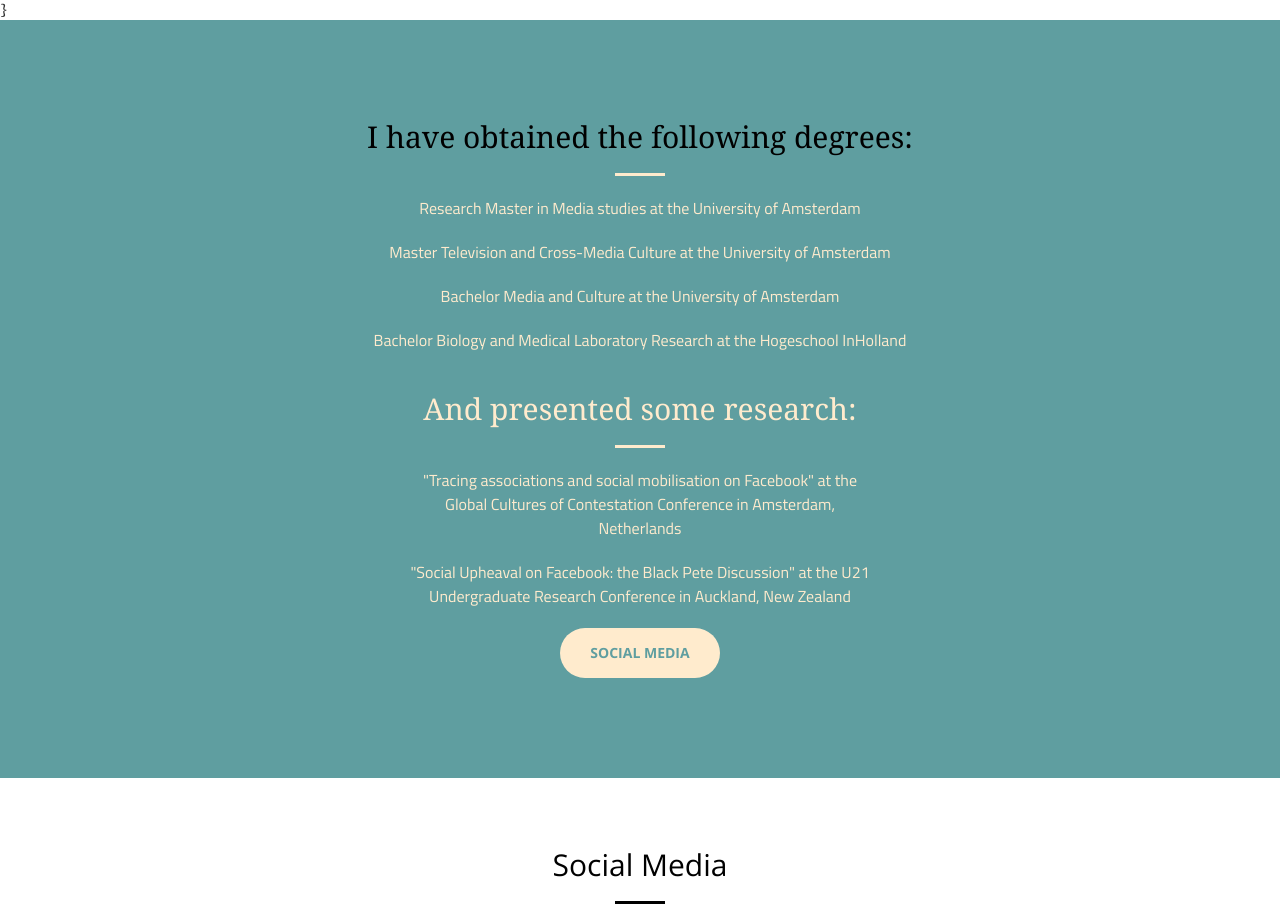
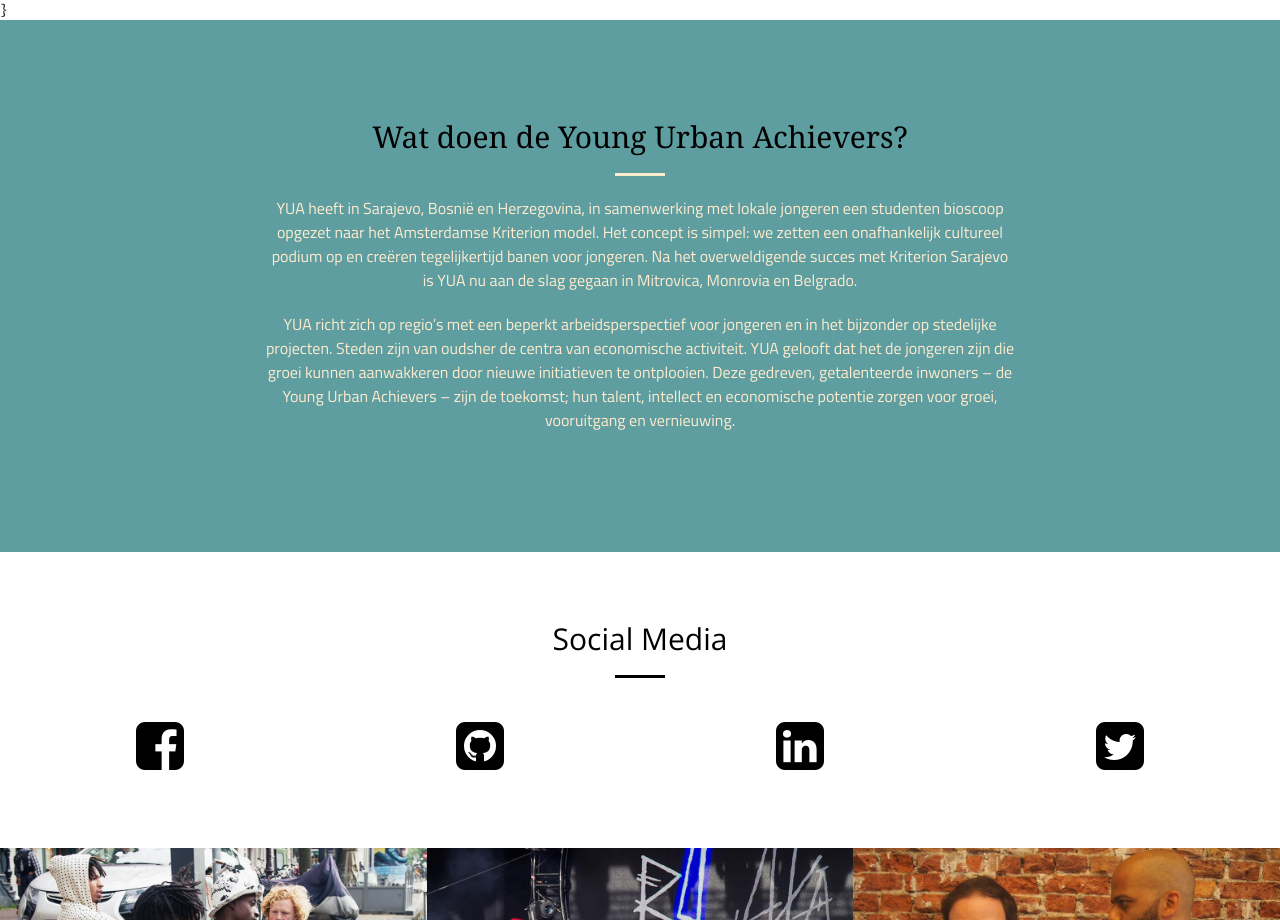
Before and after one commit to gijslebesque/YOUNG, a website: page index.html in a window 1280 px wide. Shown: the part 800-1720 px from the top of the page. Drawn offline with nearby package versions, Linux system fonts and the light colour scheme.

Commit message:
changed content in index.html: added description of YUA

```diff
--- a/index.html
+++ b/index.html
@@ -93,19 +93,10 @@
             <div class="container">
                 <div class="row">
                     <div class="col-lg-8 col-lg-offset-2 text-center">
-                        <h2 class="section-heading">I have obtained the following degrees:</h2>
+                        <h2 class="section-heading">Wat doen de Young Urban Achievers?</h2>
                         <hr class="light">
-                        <p class="text-faded">Research Master in Media studies at the University of Amsterdam</p>
-                        <p class="text-faded">Master Television and Cross-Media Culture at the University of Amsterdam</p>
-                        <p class="text-faded">Bachelor Media and Culture at the University of Amsterdam</p>
-                        <p class="text-faded">Bachelor Biology and Medical Laboratory Research at the Hogeschool InHolland</p>
-                        <div class="col-lg-8 col-lg-offset-2 text-center">
-                           <h2 class="section-heading2">And presented some research:</h2>
-                           <hr class="light">
-                           <p class="text-faded">"Tracing associations and social mobilisation on Facebook" at the Global Cultures of Contestation Conference in Amsterdam, Netherlands</p>
-                           <p class="text-faded">"Social Upheaval on Facebook: the Black Pete Discussion" at the U21 Undergraduate Research Conference in Auckland, New Zealand</p>
-                           <a href="#services" class="page-scroll btn btn-default btn-xl sr-button">Social Media</a>
-                       </div>
+                        <p class="text-faded">YUA heeft in Sarajevo, Bosnië en Herzegovina, in samenwerking met lokale jongeren een studenten bioscoop opgezet naar het Amsterdamse Kriterion model. Het concept is simpel: we zetten een onafhankelijk cultureel podium op en creëren tegelijkertijd banen voor jongeren. Na het overweldigende succes met Kriterion Sarajevo is YUA nu aan de slag gegaan in Mitrovica, Monrovia en Belgrado.</p>
+                        <p class="text-faded">YUA richt zich op regio’s met een beperkt arbeidsperspectief voor jongeren en in het bijzonder op stedelijke projecten. Steden zijn van oudsher de centra van economische activiteit. YUA gelooft dat het de jongeren zijn die groei kunnen aanwakkeren door nieuwe initiatieven te ontplooien. Deze gedreven, getalenteerde inwoners – de Young Urban Achievers – zijn de toekomst; hun talent, intellect en economische potentie zorgen voor groei, vooruitgang en vernieuwing.
                    </div>
                </div>
            </div>
```
